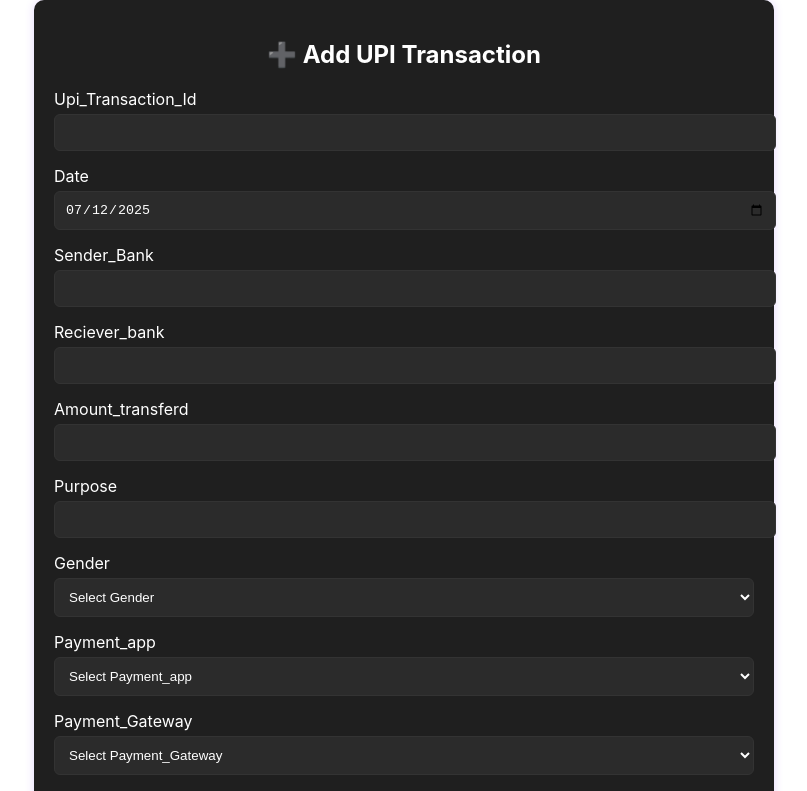
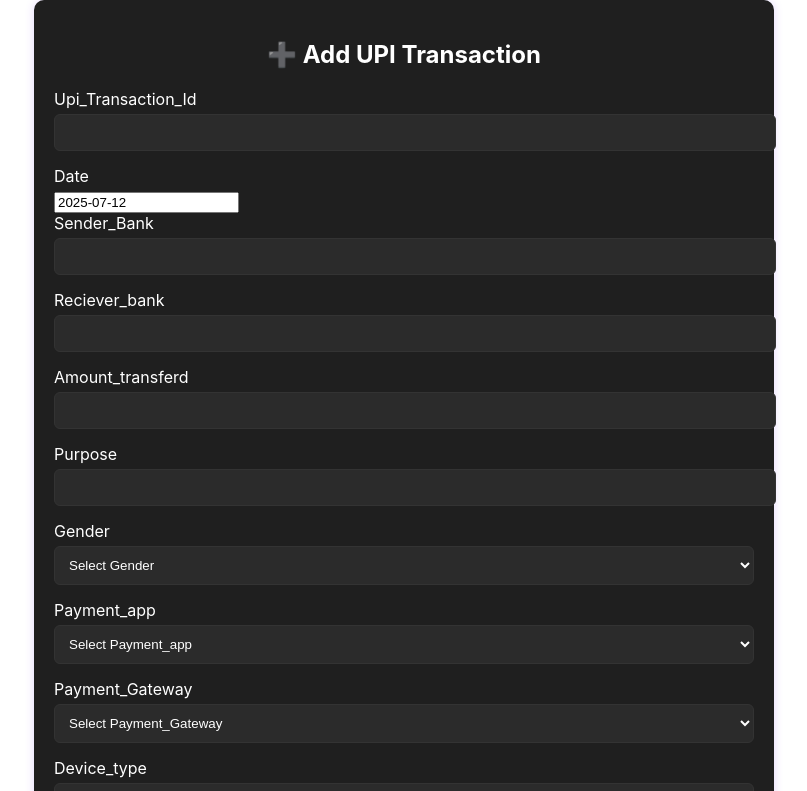
Before and after one commit to vishal09111/upi-backend, a React (Create React App) app in the folder upi-client/: page /add-transaction in a window 1280 px wide. Shown: the top 791 px of the page, without its empty margins (236-1043 px from the left). Built offline with nearby package versions, Linux system fonts and the light colour scheme.

Commit message:
Updated backend code

```diff
--- a/upi-client/src/components/AddTransaction.js
+++ b/upi-client/src/components/AddTransaction.js
@@ -1,6 +1,8 @@
 import React, { useState, useEffect } from "react";
 import axios from "axios";
 import { jwtDecode } from "jwt-decode";
+import DatePicker from "react-datepicker";
+import "react-datepicker/dist/react-datepicker.css";
 
 import { ToastContainer, toast } from "react-toastify";
 import "react-toastify/dist/ReactToastify.css";
@@ -10,8 +12,8 @@ function AddTransaction({ onSuccess }) {
   let username = "";
 
   try {
-      const decoded = jwtDecode(token);;
-    username = decoded.sub; // Change this if your JWT uses another field
+    const decoded = jwtDecode(token);
+    username = decoded.sub;
   } catch (e) {
     console.error("Invalid token");
   }
@@ -48,6 +50,11 @@ function AddTransaction({ onSuccess }) {
       ...prev,
       [name]: value,
     }));
+  };
+
+  const handleDateChange = (date) => {
+    const formatted = date.toISOString().split("T")[0];
+    setFormData((prev) => ({ ...prev, Date: formatted }));
   };
 
   const handleSubmit = async (e) => {
@@ -116,7 +123,24 @@ function AddTransaction({ onSuccess }) {
             <div key={key}>
               <label style={{ display: "block", marginBottom: "5px" }}>{key}</label>
 
-              {isDropdown ? (
+              {key === "Date" ? (
+                <DatePicker
+                  selected={new Date(formData.Date)}
+                  onChange={handleDateChange}
+                  dateFormat="yyyy-MM-dd"
+                  className="form-control"
+                  required
+                  style={{
+                    width: "100%",
+                    padding: "10px",
+                    marginBottom: "15px",
+                    borderRadius: "6px",
+                    border: "1px solid #333",
+                    backgroundColor: "#2b2b2b",
+                    color: "#fff",
+                  }}
+                />
+              ) : isDropdown ? (
                 <select
                   name={key}
                   value={formData[key]}
@@ -141,7 +165,7 @@ function AddTransaction({ onSuccess }) {
                 </select>
               ) : (
                 <input
-                  type={key === "Date" ? "date" : "text"}
+                  type="text"
                   name={key}
                   value={formData[key]}
                   onChange={handleChange}
--- a/upi-client/src/components/Dashboard.js
+++ b/upi-client/src/components/Dashboard.js
@@ -12,6 +12,11 @@ import { saveAs } from "file-saver";
 import jsPDF from "jspdf";
 import html2canvas from "html2canvas";
 import "./Dashboard.css";
+import { useNavigate } from "react-router-dom";
+
+
+
+
 
 function Dashboard() {
   const [transactions, setTransactions] = useState([]);
@@ -20,6 +25,13 @@ function Dashboard() {
   const [showForm, setShowForm] = useState(false);
   const [isAdmin, setIsAdmin] = useState(false);
   const [searchTerm, setSearchTerm] = useState("");
+
+  const navigate = useNavigate();
+
+const handleAddClick = () => {
+  navigate("/add-transaction");
+};
+
 
   const [newTxn, setNewTxn] = useState({
     Date: new Date(), Sender_Bank: "", Reciever_bank: "", Amount_transferd: "",
@@ -90,7 +102,7 @@ function Dashboard() {
   const handleNewTxnSubmit = async (e) => {
     e.preventDefault();
     try {
-      await axios.post("https://upitransaction.onrender.com/upi/add", newTxn, {
+      await axios.post("https://upitransaction.onrender.com/upi/add-transaction", newTxn, {
         headers: { Authorization: `Bearer ${token}` },
       });
       setNewTxn({ Date: new Date(), Sender_Bank: "", Reciever_bank: "", Amount_transferd: "",
@@ -132,7 +144,8 @@ function Dashboard() {
       {!isAdmin && (
         <div className="form-toggle">
           {!showForm ? (
-            <button className="primary-btn" onClick={() => setShowForm(true)}>➕ Add New Transaction</button>
+            <button className="primary-btn" onClick={handleAddClick}>➕ Add New Transaction</button>
+
           ) : (
             <div className="form-overlay">
               <div className="form-expanded">
```
Also changed, not shown: 2 other files (tests, documents, lock files or other folders).
